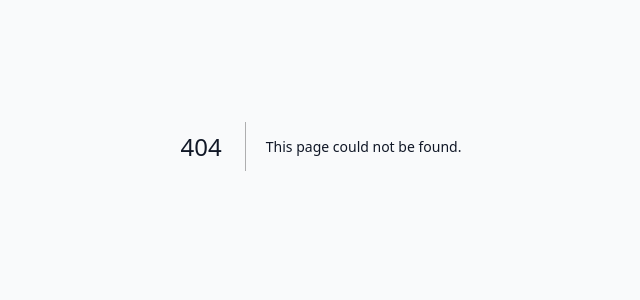
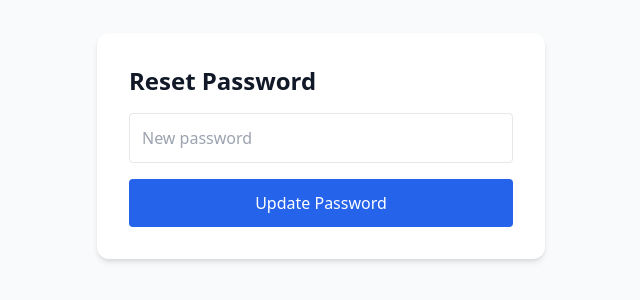
Before and after one commit to karlispujats901/vaultbuddy-website, a Next.js app: page /reset-password in a window 1280 px wide. Before the commit this address had no page. Shown: the part 254-554 px from the top of the page, without its empty margins (319-959 px from the left). Built offline with nearby package versions, Linux system fonts and the light colour scheme; no server answers.

Commit message:
Initial commit p

```diff
--- /dev/null
+++ b/app/reset-password/page.tsx
@@ -0,0 +1,59 @@
+"use client";
+
+import { useSearchParams } from "next/navigation";
+import { useState } from "react";
+import { createClient } from "@supabase/supabase-js";
+
+const supabase = createClient(
+  process.env.NEXT_PUBLIC_SUPABASE_URL!,
+  process.env.NEXT_PUBLIC_SUPABASE_ANON_KEY!
+);
+
+export default function ResetPasswordPage() {
+  const searchParams = useSearchParams();
+  const token = searchParams.get("access_token");
+
+  const [password, setPassword] = useState("");
+  const [message, setMessage] = useState("");
+
+  const handleReset = async () => {
+    if (!token) {
+      setMessage("Invalid or missing recovery token.");
+      return;
+    }
+
+    const { error } = await supabase.auth.updateUser({
+      password,
+    });
+
+    if (error) {
+      setMessage(error.message);
+    } else {
+      setMessage("Password updated! You can now log in.");
+    }
+  };
+
+  return (
+    <div className="min-h-screen flex items-center justify-center p-6">
+      <div className="max-w-md w-full bg-white p-8 rounded-xl shadow-md">
+        <h1 className="text-2xl font-bold mb-4">Reset Password</h1>
+
+        <input
+          type="password"
+          placeholder="New password"
+          className="w-full p-3 border rounded mb-4"
+          onChange={(e) => setPassword(e.target.value)}
+        />
+
+        <button
+          className="w-full bg-blue-600 text-white py-3 rounded"
+          onClick={handleReset}
+        >
+          Update Password
+        </button>
+
+        {message && <p className="mt-4 text-center">{message}</p>}
+      </div>
+    </div>
+  );
+}
```
